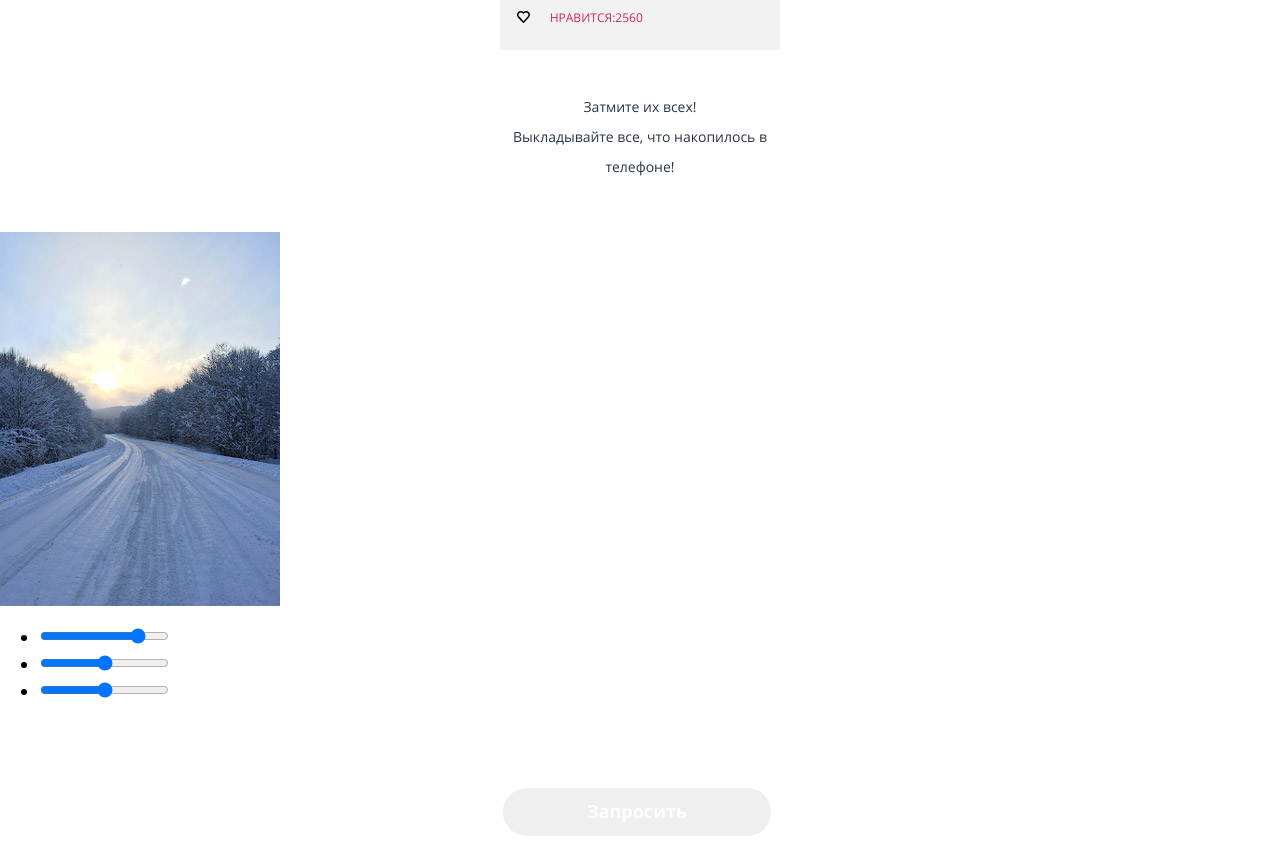
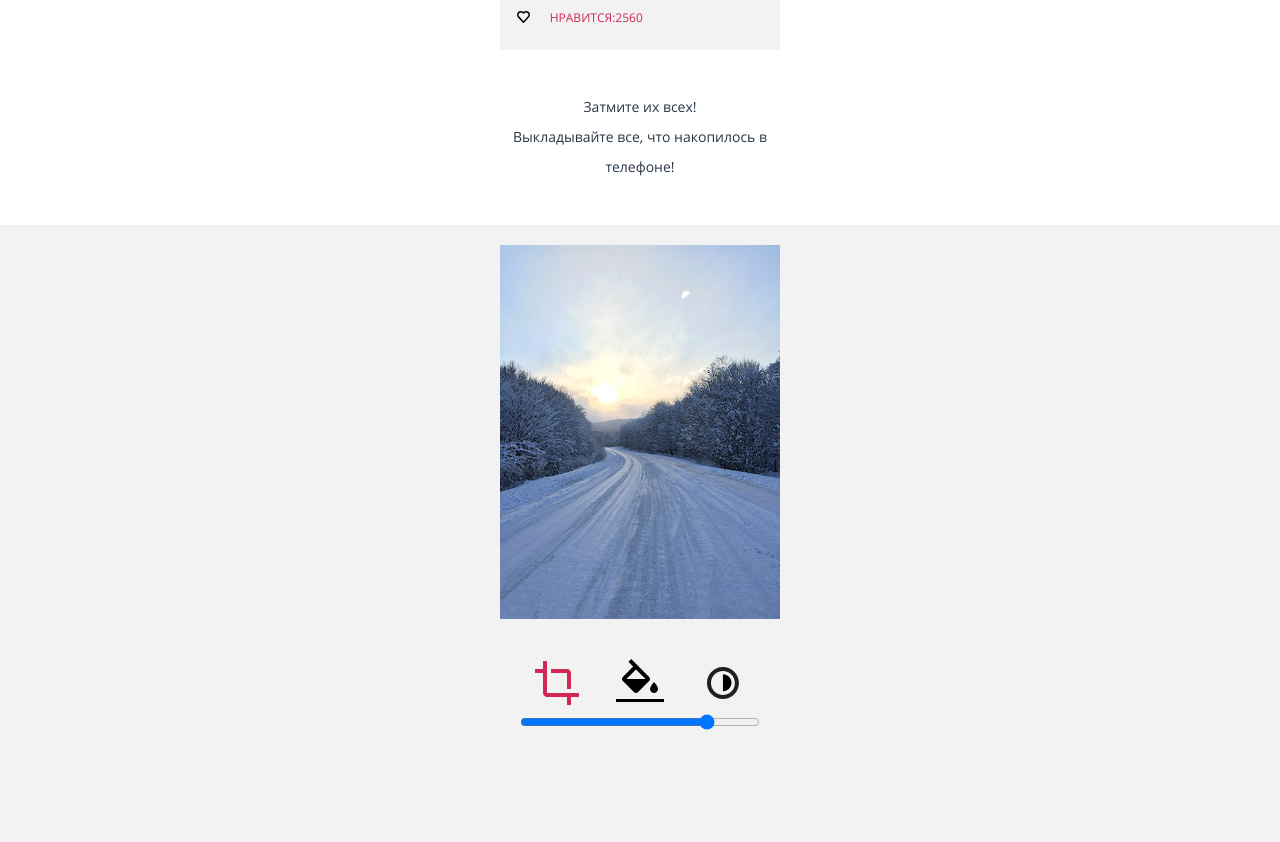
Before and after one commit to admegor/933557-pink-16, a website: page source/photo.html in a window 1280 px wide. Shown: the part 2826-3668 px from the top of the page. Drawn offline with nearby package versions, Linux system fonts and the light colour scheme; files that its build step writes are made by us from their sources.

Commit message:
Стилизует иконки блока фильтра

```diff
--- /dev/null
+++ b/source/less/blocks/filter.less
@@ -0,0 +1,52 @@
+.filter {
+  width: 100%;
+  margin: 0 auto;
+
+  background-color: @grey;
+}
+
+.filter__wrapper {
+  width: 280px;
+  margin: 0 auto;
+  text-align: center;
+}
+
+.filter__wrapper img {
+  margin-top: 20px;
+  margin-bottom: 40px;
+}
+
+.filter__list {
+  .reset();
+  padding: 0 15px;
+  display: flex;
+  justify-content: space-around;
+  align-items: center;
+}
+
+.filter__item {
+  width: 48px;
+  padding-bottom: 90px;
+
+  &--active path {
+
+    fill: @pink;
+    opacity: 1;
+  }
+}
+
+.filter__range {
+  display: none;
+
+  &--active {
+    position: absolute;
+    left: 50%;
+    margin-left: -120px;
+    display: block;
+    width: 240px;
+  }
+
+  &--active path {
+    fill: #ffffff;
+  }
+}
--- a/source/less/blocks/slogan.less
+++ b/source/less/blocks/slogan.less
@@ -20,4 +20,5 @@
 
 .slogan__bottom {
   padding-top: 22px;
+  padding-bottom: 43px;
 }
--- a/source/less/style.less
+++ b/source/less/style.less
@@ -25,3 +25,4 @@
 @import "source/less/modal.less";
 @import "source/less/blocks/slogan.less";
 @import "source/less/blocks/panorama.less";
+@import "source/less/blocks/filter.less";
--- a/source/photo.html
+++ b/source/photo.html
@@ -158,17 +158,33 @@
           <img src="img/photo-road-mobile@1x.jpg" alt="Дорога">
           <form action="filter__form" action="https://echo.htmlacademy.ru" method="post">
             <ul class="filter__list">
-              <li class="filter__item">
-                <label for="cut"><p class="visually-hidden">Вырезать</p></label>
-                <input type="range" id="cut" name="cut" min="1" max="100" step="1" value="80">
+              <li class="filter__item filter__item--active">
+                <label for="cut"><p class="visually-hidden">Вырезать</p>
+                  <svg version="1.0" id="Layer_1" xmlns="http://www.w3.org/2000/svg" xmlns:xlink="http://www.w3.org/1999/xlink" x="0px" y="0px" width="48px" height="48px" viewBox="0 0 48 48" enable-background="new 0 0 48 48" xml:space="preserve">
+                    <!-- <path fill="none" d="M0,0h48v48H0V0z"/> -->
+                    <path d="M34,30h4V14c0-2.21-1.79-4-4-4H18v4h16V30z M14,34V2h-4v8H2v4h8v20c0,2.21,1.79,4,4,4h20v8h4v-8h8v-4H14z"/>
+                  </svg>
+                </label>
+                <input class="filter__range filter__range--active" type="range" id="cut" name="cut" min="1" max="100" step="1" value="80">
               </li>
               <li class="filter__item">
-                <label for="filling"><p class="visually-hidden">Заливка цветом</p></label>
-                <input type="range" id="filling" name="filling" min="1" max="100" step="1">
+                <label for="filling"><p class="visually-hidden">Заливка цветом</p>
+                  <svg version="1.0" id="Layer_1" xmlns="http://www.w3.org/2000/svg" xmlns:xlink="http://www.w3.org/1999/xlink" x="0px" y="0px" width="48px" height="48px" viewBox="0 0 48 48" enable-background="new 0 0 48 48" xml:space="preserve">
+                    <!-- <path fill="none" d="M0,0h48v48H0V0z"/> -->
+                    <path d="M33.12,17.88L15.24,0l-2.83,2.83l4.76,4.76L6.88,17.88c-1.17,1.17-1.17,3.07,0,4.24l11,11C18.46,33.71,19.23,34,20,34 s1.54-0.29,2.12-0.88l11-11C34.29,20.95,34.29,19.05,33.12,17.88z M10.41,20L20,10.42L29.59,20H10.41z M38,23c0,0-4,4.33-4,7 c0,2.21,1.79,4,4,4s4-1.79,4-4C42,27.33,38,23,38,23z"/>
+                    <rect y="40" width="48" height="3"/>
+                  </svg>
+                </label>
+                <input class="filter__range" type="range" id="filling" name="filling" min="1" max="100" step="1">
               </li>
               <li class="filter__item">
-                <label for="contrast"><p class="visually-hidden">Контрасность</p></label>
-                <input type="range" id="contrast" name="contrast" min="1" max="100" step="1">
+                <label for="contrast"><p class="visually-hidden">Контрасность</p>
+                  <svg version="1.0" id="Layer_1" xmlns="http://www.w3.org/2000/svg" xmlns:xlink="http://www.w3.org/1999/xlink" x="0px" y="0px" width="31.92px" height="31.92px" viewBox="-35.422 -7.96 31.92 31.92" enable-background="new -35.422 -7.96 31.92 31.92" xml:space="preserve">
+                    <path fill="#231F20" d="M-19.462-3.96c6.595,0,11.96,5.365,11.96,11.96s-5.365,11.96-11.96,11.96S-31.422,14.595-31.422,8 S-26.057-3.96-19.462-3.96 M-19.462-7.96c-8.814,0-15.96,7.145-15.96,15.96c0,8.813,7.146,15.96,15.96,15.96S-3.502,16.813-3.502,8 C-3.502-0.815-10.648-7.96-19.462-7.96L-19.462-7.96z"/>
+                    <path d="M-19.462,16.331c4.706,0,8.52-3.813,8.52-8.52c0-4.705-3.813-8.519-8.52-8.519"/>
+                  </svg>
+                </label>
+                <input class="filter__range" type="range" id="contrast" name="contrast" min="1" max="100" step="1">
               </li>
             </ul>
             <div class="filter__buttons-wrapper">
```
